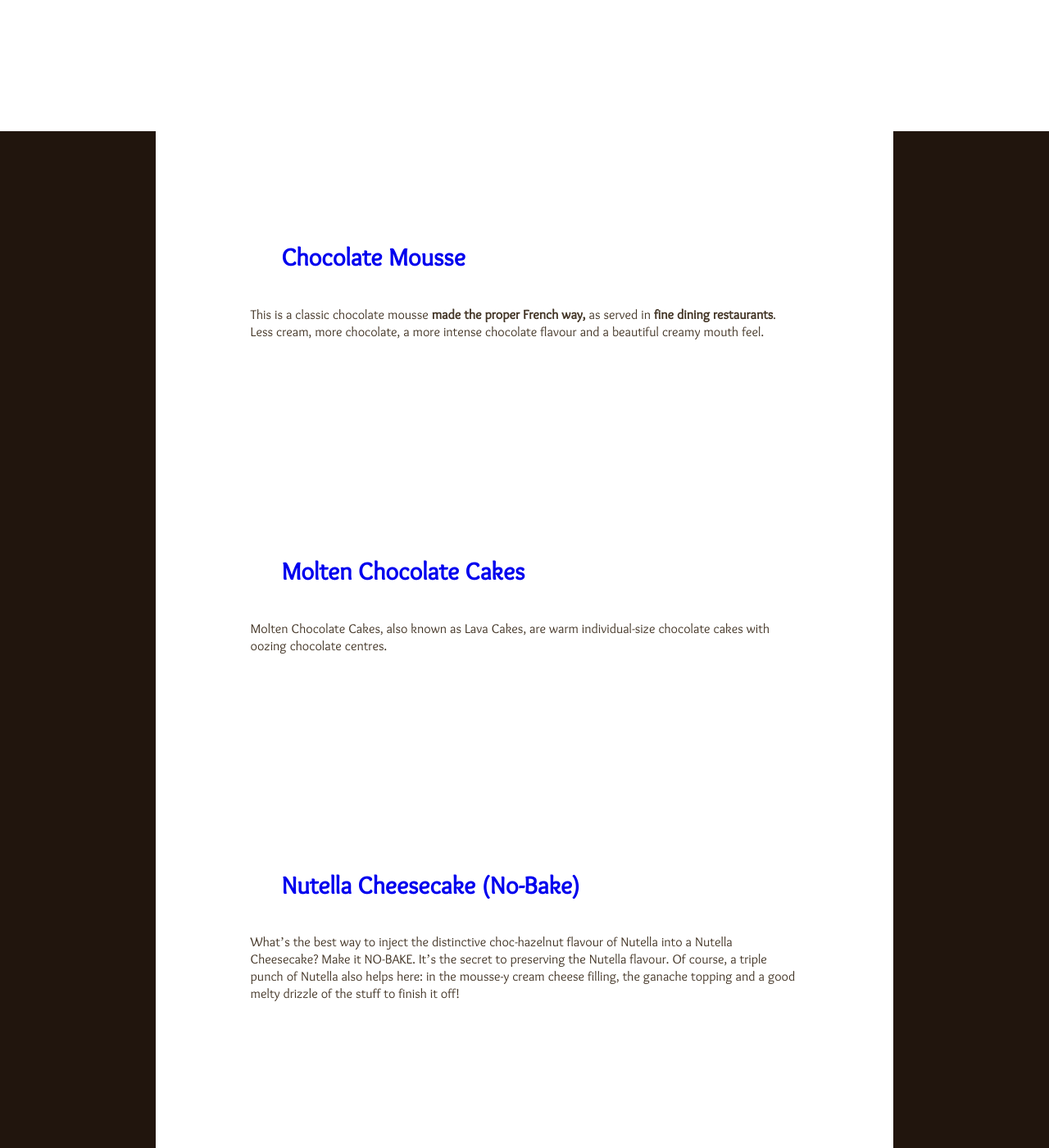
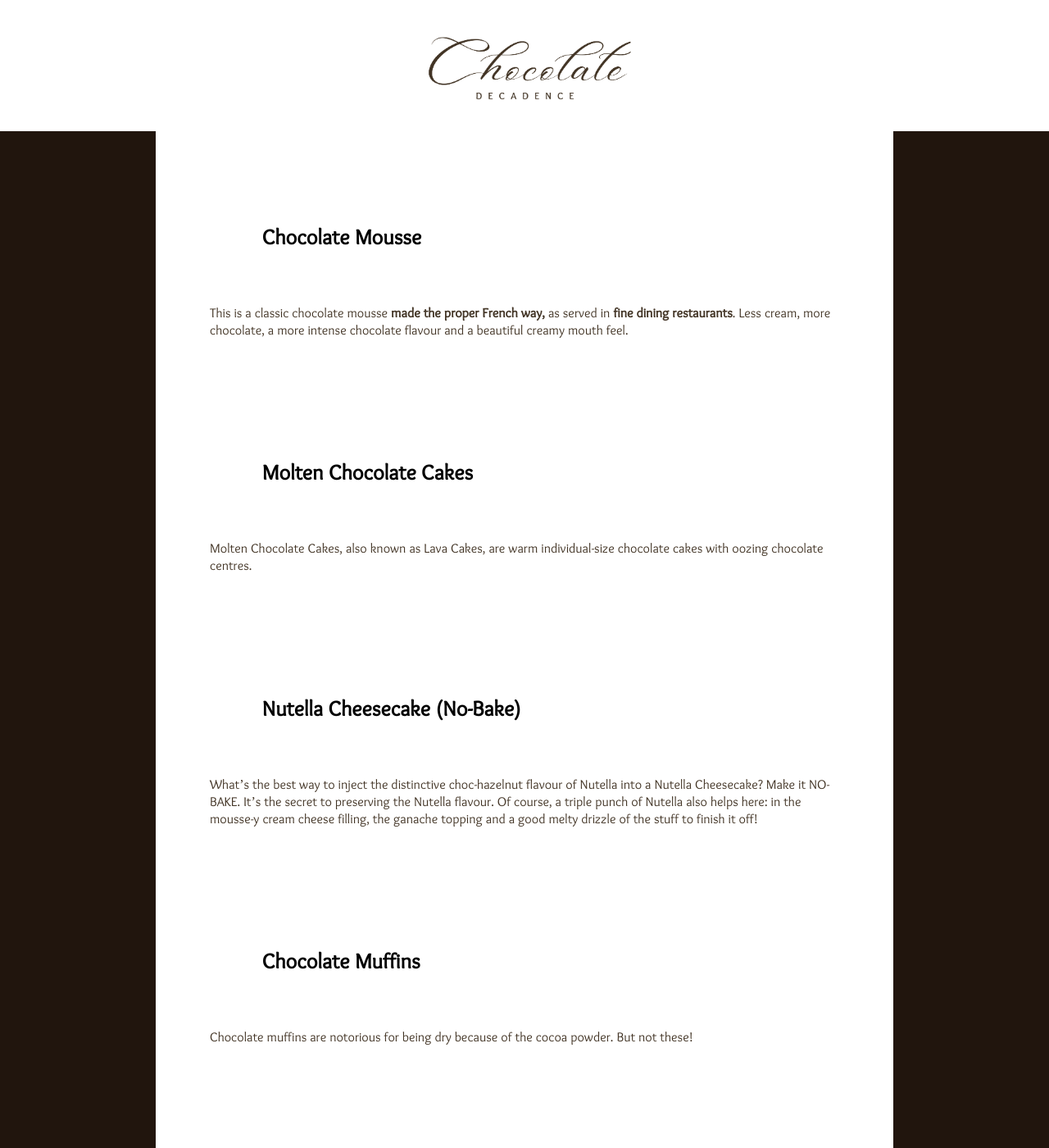
Before and after one commit to nicoleanncarter/recipes, a Jekyll site: the page built from pages/recipelisting.md, in a window 1280 px wide and 1400 px high. Shown: the whole window at 82% size. Built offline with Jekyll 4.4.1, drawn with Linux system fonts in a browser that asks for light colours.

Commit message:
Update recipes.css

```diff
--- a/styles/recipes.css
+++ b/styles/recipes.css
@@ -26,7 +26,7 @@ html {
 main {
   width: 90%;
   max-width: 900px;
-  padding: 0.6em;
+  padding: 1.5em;
   margin: auto;
   margin-bottom: 0em;
   background-color: white;
@@ -43,7 +43,7 @@ header {
   top: 0;
   width: 100%;
   background-color: white;
-  background-image: (../uploads/BackgroundLogo.png);
+  background-image: url(../uploads/BackgroundLogo.png);
   background-size: contain;
   background-repeat: no-repeat;
   background-position: center;
@@ -60,23 +60,23 @@ header h1 a {
 
 .recipe-teaser {
   border: 10px solid white;
-  padding: 5em;
+  padding: 1em;
   flex-basis: 300px;
   flex-grow: 1;
   margin: 1em;
 }
 
 .recipe-teaser h1 {
-  font-size: 30px;
+  font-size: 26px;
   font-family: 'Sukar';
-  color: white;
   flex-basis: 300px;
   flex-grow: 1;
   margin: 1cm;
+  padding: 1em;
 }
 
 .recipe-teaser a:hover {
-  color: black;
+  color: #5d4934;
 }
 
 .post-content h1 {
@@ -90,9 +90,15 @@ header h1 a {
   font-family: 'Sukar';
 }
 
+.post-content h3 {
+  font-size: 20px;
+  font-family: 'Sukar';
+}
+
+
 p {
   color: #423425;
-  margin-bottom: 30px;
+  margin-bottom: 1em;
   margin-top: 30px;
   font-family: 'Sukar';
 }
@@ -117,12 +123,12 @@ img {
 
 a {
   text-decoration: none;
+  color: black;
 }
-
 
 footer {
   text-align: center;
-  font-size: 10px;
+  font-size: 15px;
   bottom: 0;
   height: 5em;
   width: 100%;
@@ -139,4 +145,14 @@ nav {
 
 .video-box {
   width: 100%;
+  max-width: 900px;
+  padding: 1.5em;
+  margin: auto;
+  margin-bottom: 0em;
+  background-color: white;
+  font-family: 'Sukar';
 }
+
+.post-content ol {
+padding: 2em;
+}
```
